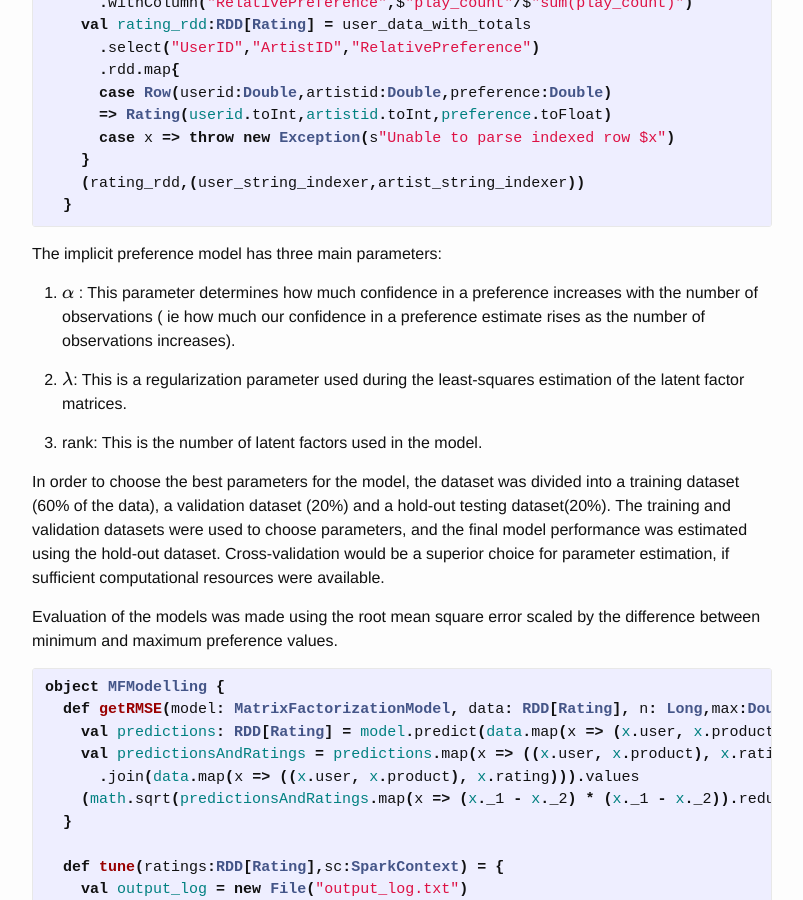
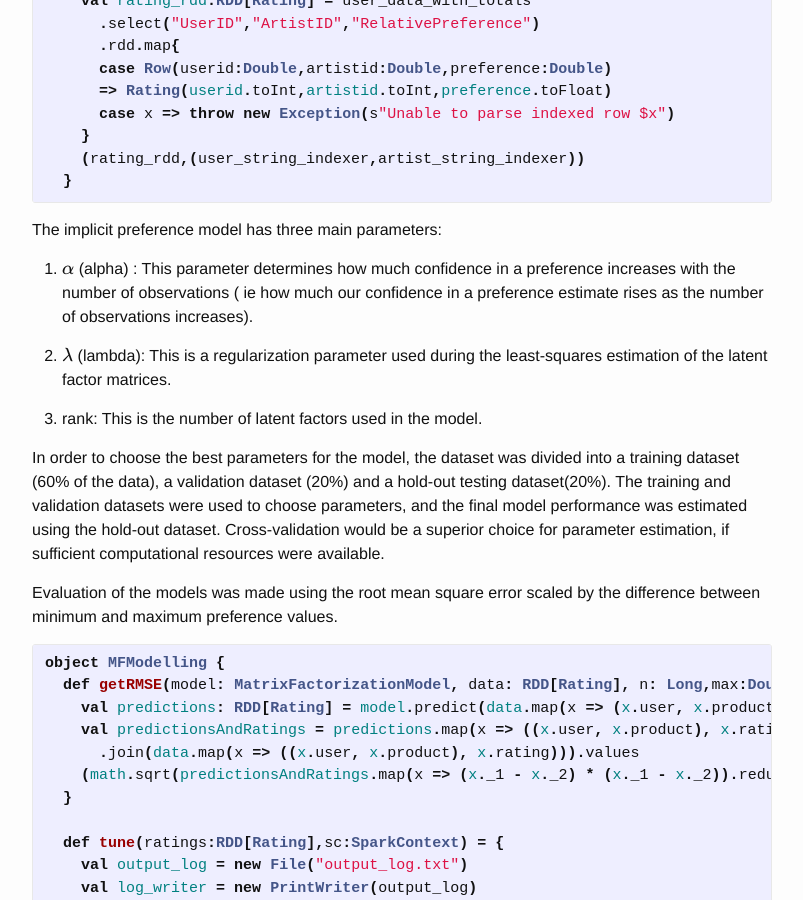
Before and after one commit to jlln/jlln.github.io, a Jekyll site: the page built from _posts/2016-09-19-lastfm.markdown, in a window 1280 px wide and 900 px high, scrolled down 2276 px. Shown: the whole window, without its empty margins (238-1041 px from the left). Built offline with Jekyll 4.4.1, drawn with Linux system fonts in a browser that asks for light colours; formulas are drawn with MathJax 3; some of the changed text lies outside the part shown.

Commit message:
Update 2016-09-19-lastfm.markdown

```diff
--- a/_posts/2016-09-19-lastfm.markdown
+++ b/_posts/2016-09-19-lastfm.markdown
@@ -86,9 +86,9 @@
 
 The implicit preference model has three main parameters:
 
-1. $$\alpha$$ : This parameter determines how much confidence in a preference increases with the number of observations ( ie how much our confidence in a preference estimate rises as the number of observations increases).
+1. $$\alpha$$ (alpha) : This parameter determines how much confidence in a preference increases with the number of observations ( ie how much our confidence in a preference estimate rises as the number of observations increases).
 
-2. $$\lambda$$: This is a regularization parameter used during the least-squares estimation of the latent factor matrices.
+2. $$\lambda$$ (lambda): This is a regularization parameter used during the least-squares estimation of the latent factor matrices.
 
 3. rank: This is the number of latent factors used in the model.
 
```
Also changed, not shown: other parts of _posts/2016-09-19-lastfm.markdown (+5 -5 lines).
